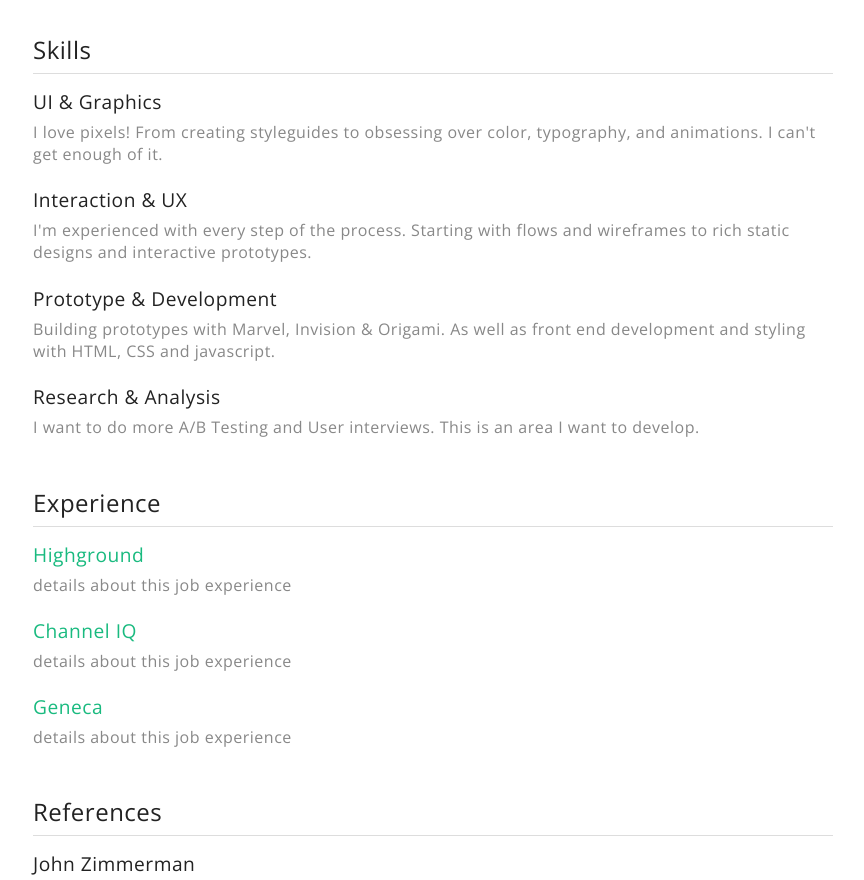
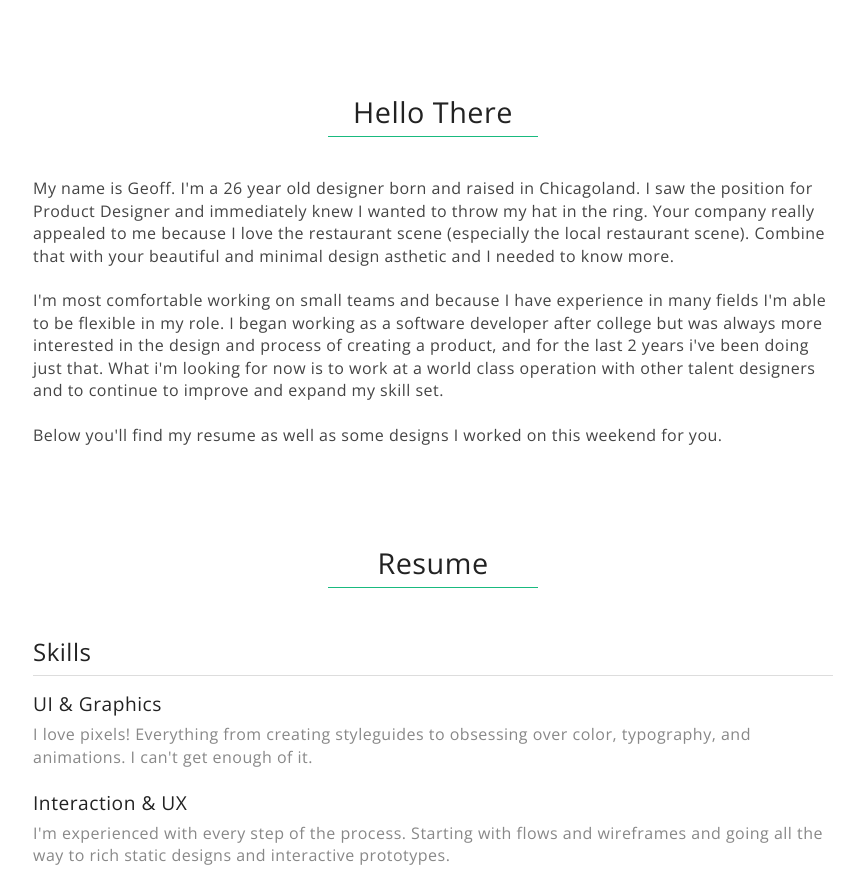
Before and after one commit to geoffbalasi/geoffbalasi.github.io, a plain HTML site: page index.html in a window 1280 px wide. Shown: the part 164-1044 px from the top of the page, without its empty margins (207-1071 px from the left). Drawn offline with nearby package versions, Linux system fonts and the light colour scheme.

Commit message:
1st draft

```diff
--- a/assets/sass/main.scss
+++ b/assets/sass/main.scss
@@ -20,7 +20,7 @@
 		text-align: center;
 		font-family: 'Josefin Slab', serif;
 		font-size: 4em;
-		margin: .5em .4em .4em;
+		margin: .65em .4em .4em;
 	}
 	div {
 		width: 301px;
@@ -44,6 +44,10 @@ hr {
     border-top: 1px solid #ddd;
     margin: 0 0 1em;
     padding: 0;
+}
+
+.cover {
+	color: $tundora;
 }
 
 .title {
--- a/index.html
+++ b/index.html
@@ -22,24 +22,40 @@
 				<a class="link" href="tel:+18158143826">(815) 814 3862</a>
 			</div>
 		</div>
+		<h2 class="title">Hello There</h2>
+		<p class="cover">My name is Geoff. I'm a 26 year old designer born and raised in Chicagoland. I saw the position for Product Designer and immediately knew I wanted to throw my hat in the ring. Your company really appealed to me because I love the restaurant scene (especially the local restaurant scene). Combine that with your beautiful and minimal design asthetic and I needed to know more.
+		<br><br>
+		I'm most comfortable working on small teams and because I have experience in many fields I'm able to be flexible in my role. I began working as a software developer after college but was always more interested in the design and process of creating a product, and for the last 2 years i've been doing just that. What i'm looking for now is to work at a world class operation with other talent designers and to continue to improve and expand my skill set.
+		<br><br>
+		Below you'll find my resume as well as some designs I worked on this weekend for you. </p>
+		<h2 class="title">Resume</h2>
 		<h3> Skills </h3>
 		<hr>
 			<h4>UI & Graphics</h4>
-				<p>I love pixels! From creating styleguides to obsessing over color, typography, and animations. I can't get enough of it.</p>
+				<p>I love pixels! Everything from creating styleguides to obsessing over color, typography, and animations. I can't get enough of it.</p>
 			<h4>Interaction & UX</h4>
-				<p>I'm experienced with every step of the process. Starting with flows and wireframes to rich static designs and interactive prototypes.</p>
+				<p>I'm experienced with every step of the process. Starting with flows and wireframes and going all the way to rich static designs and interactive prototypes.</p>
 			<h4>Prototype & Development</h4>
-				<p>Building prototypes with Marvel, Invision & Origami. As well as front end development and styling with HTML, CSS and javascript.</p>
+				<p>Building prototypes with Marvel, Invision & Origami. I am also proficient in front end development and styling with HTML, CSS and javascript.</p>
 			<h4>Research & Analysis</h4>
-				<p>I want to do more A/B Testing and User interviews. This is an area I want to develop.</p>
+				<p>I want to do more A/B testing and user interviews. This is an area I want to develop.</p>
 		<h3> Experience </h3>
 		<hr>
 			<h4><a class="link" href="http://highground.com">Highground</a></h4>
-				<p> details about this job experience </p>
+				<p>- Gathered input from customers, users, engineering and product teams to create designs and requirements that fully cover edge cases for developers, satisfy business needs and delight users.
+				<br><br>
+				- Used Sketch for creating responsive and thoughtful designs to test our hypotheses and continually iterate and reevaluate.
+				<br><br>
+				- Used Markup, SASS and AngularJS for clean, consistent and modularized styling of the application.</p>
 			<h4><a class="link" href="https://www.channeliq.com/">Channel IQ</a></h4>
-				<p> details about this job experience </p>
+				<p>- Followed best practices for AngularJS, including MVC structure and performance improvements.
+				<br><br>
+				- Extensive use of Javascript, HTML5 and SASS.
+ 				</p>
 			<h4><a class="link" href="http://www.geneca.com/">Geneca</a></h4>
-				<p> details about this job experience </p>
+				<p>- Designed and created features that spanned from the frontend to the backend, including everything from UI controls to database design.
+				<br><br>
+				-  Development included C#, JavaScript, Angualr, jQuery, HTML, and LESS </p>
 		<h3> References </h3>
 		<hr>
 			<h4> John Zimmerman </h4>
@@ -48,17 +64,17 @@
 			<h4> Hunter Lane </h4>
 				<p>Direct of Product at Tempus - <a class="link" href="tel:+15159754424">(515) 975 4424</a> </p>
 		<hr>
-		<h2 class="title">Tock Concept</h2>
+		<h2 class="title">Tock Concepts</h2>
 		<div class="image-container">
 			<img class="avatar" src="assets/images/lowrez.png">
-			<img class="avatar" src="assets/images/greyscale.png">
-			<img class="avatar" src="assets/images/detail.png">
+			<img class="avatar" src="assets/images/Greyscale.png">
+			<img class="avatar" src="assets/images/Detail.png">
 		</div>
 		<div class="video-container">
 			<iframe src="https://www.youtube.com/embed/4Wa-xCces1w?rel=0&amp;showinfo=0" frameborder="0" allowfullscreen></iframe>
 		</div>
 		<h3> Thanks so much! </h3>
-		<p> I really appriciate you taking a look through my resume. If you'd like to chat more, please don't hesitate to reach out. I look forward to hearing from you.</p>
+		<p> I really appriciate you taking a look through my site. If you'd like to chat more about my design process or where I want to go in my career, please don't hesitate to reach out. I look forward to hearing from you.</p>
 		<p> - G </p>
 	</div>
 
```
Also changed, not shown: assets/css/main.css, 1 other file.
